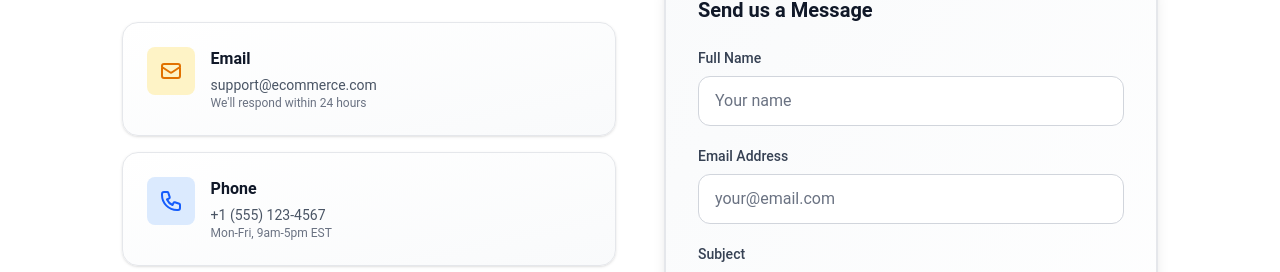
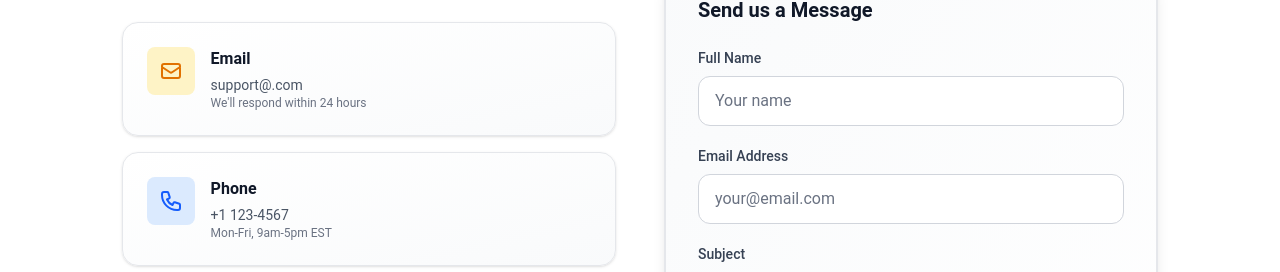
Before and after one commit to mubashirdawood/MERN-E-Commerce-Web-Application-Full-Stack-Project-, a React (Vite) app: page /contact in a window 1280 px wide. Shown: the part 406-678 px from the top of the page. Built offline with nearby package versions, Linux system fonts and the light colour scheme.

Commit message:
about  section  update

```diff
--- a/src/components/ContactSection.jsx
+++ b/src/components/ContactSection.jsx
@@ -76,7 +76,7 @@ const ContactSection = () => {
                 <div>
                   <h4 className="font-semibold text-gray-900">Email</h4>
                   <p className="mt-1 text-sm text-gray-600">
-                    support@ecommerce.com
+                    support@.com
                   </p>
                   <p className="text-xs text-gray-500">
                     We'll respond within 24 hours
@@ -106,14 +106,14 @@ const ContactSection = () => {
                 <div>
                   <h4 className="font-semibold text-gray-900">Phone</h4>
                   <p className="mt-1 text-sm text-gray-600">
-                    +1 (555) 123-4567
+                    +1  123-4567
                   </p>
                   <p className="text-xs text-gray-500">Mon-Fri, 9am-5pm EST</p>
                 </div>
               </div>
             </div>
 
-            {/* Address */}
+
             <div className="rounded-2xl border border-gray-200 bg-gradient-to-br from-white to-gray-50 p-6 shadow-sm transition hover:shadow-md">
               <div className="flex items-start gap-4">
                 <div className="rounded-lg bg-green-100 p-3">
```
